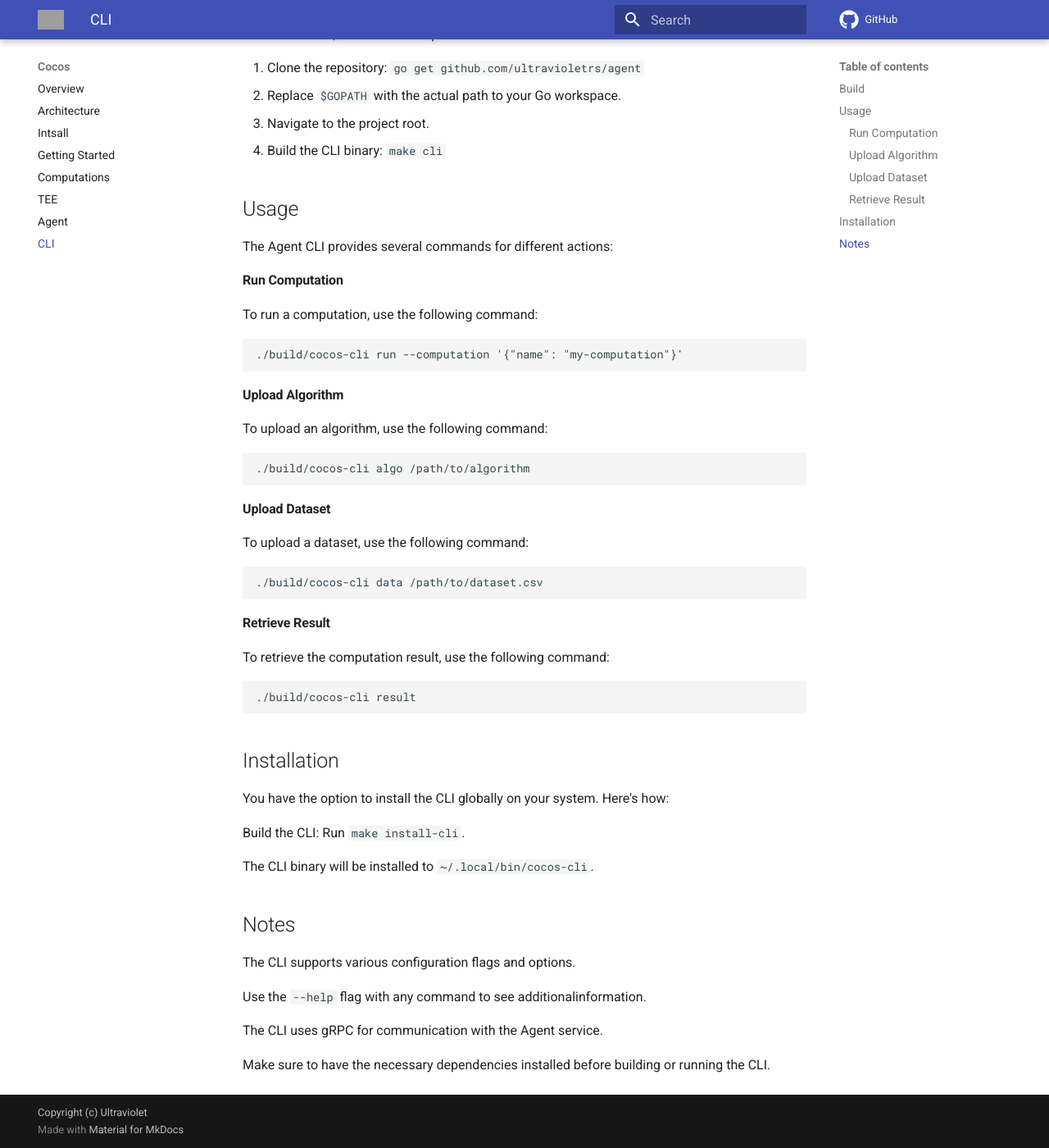
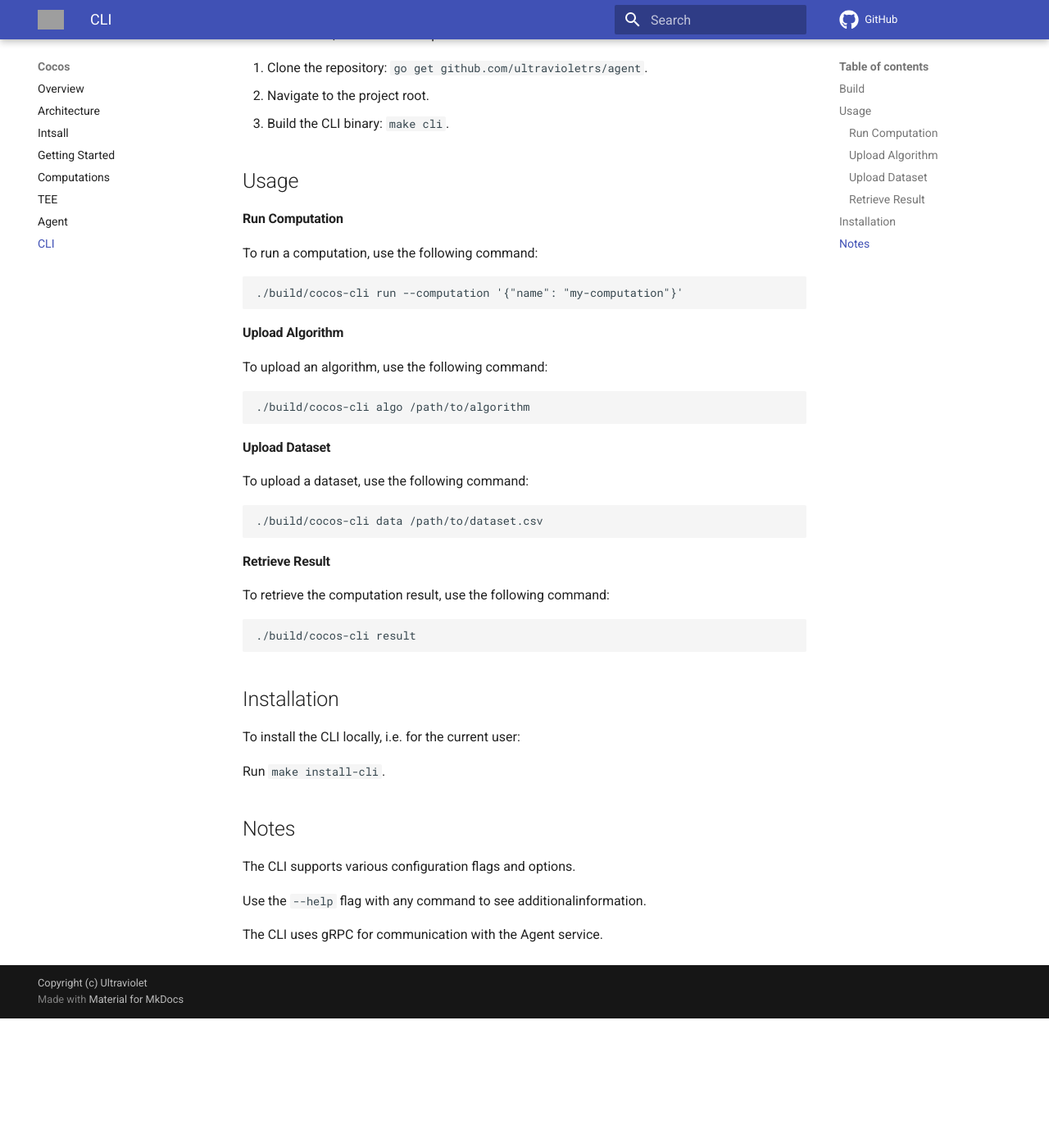
Before and after one commit to ultravioletrs/cocos-docs, an MkDocs documentation site: the page built from docs/cli.md, in a window 1280 px wide and 1400 px high, scrolled down 293 px. Shown: the whole window at 82% size. Built offline with MkDocs 1.6.1 and Material for MkDocs 9.7.7, drawn with Linux system fonts in a browser that asks for light colours; comment, search, counter and statistics services are not loaded; after the commit the page ends 1535 px from its top, so only the background shows below that; grey boxes are pictures that could not be loaded.

Commit message:
Fix typos and remove unnecessary sentencies
Signed-off-by: fbugarski <filipbugarski@gmail.com>

```diff
--- a/docs/cli.md
+++ b/docs/cli.md
@@ -6,14 +6,11 @@ The CLI allows you to perform various tasks related to the computation and manag
 
 To build the CLI, follow these steps:
 
-1. Clone the repository: `go get github.com/ultravioletrs/agent`
-2. Replace `$GOPATH` with the actual path to your Go workspace.
-3. Navigate to the project root.
-4. Build the CLI binary: `make cli`
+1. Clone the repository: `go get github.com/ultravioletrs/agent`.
+2. Navigate to the project root.
+3. Build the CLI binary: `make cli`.
 
 ## Usage
-
-The Agent CLI provides several commands for different actions:
 
 #### Run Computation
 
@@ -49,11 +46,9 @@ To retrieve the computation result, use the following command:
 
 ## Installation
 
-You have the option to install the CLI globally on your system. Here's how:
+To install the CLI locally, i.e. for the current user:
 
-Build the CLI: Run `make install-cli`.
-
-The CLI binary will be installed to `~/.local/bin/cocos-cli`.
+Run `make install-cli`.
 
 ## Notes
 
@@ -62,5 +57,3 @@ The CLI supports various configuration flags and options.
 Use the `--help` flag with any command to see additionalinformation.
 
 The CLI uses gRPC for communication with the Agent service.
-
-Make sure to have the necessary dependencies installed before building or running the CLI.
```
